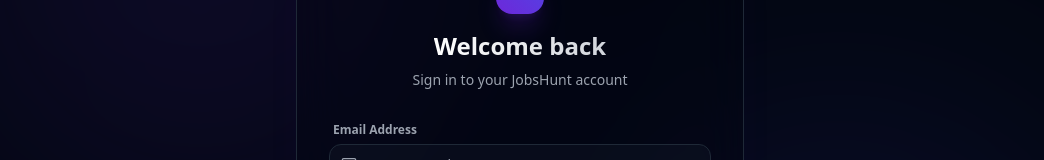
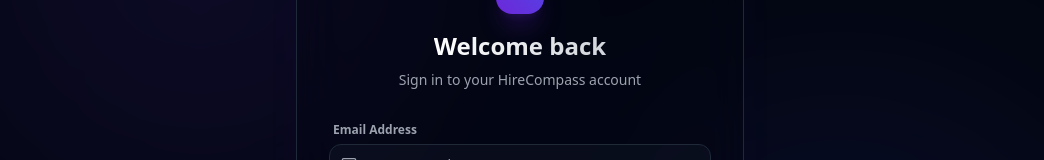
Before and after one commit to imkunal01/HireCompass, a Next.js app: page /login in a window 1280 px wide. Shown: the part 238-398 px from the top of the page, without its empty margins (120-1164 px from the left). Built offline with nearby package versions, Linux system fonts and the light colour scheme.

Commit message:
feat: implement project management and snippet generation features within dashboard modules

```diff
--- a/app/(auth)/login/page.tsx
+++ b/app/(auth)/login/page.tsx
@@ -62,7 +62,7 @@
             Welcome back
           </h1>
           <p className="mt-2 text-sm text-muted-foreground">
-            Sign in to your JobsHunt account
+            Sign in to your HireCompass account
           </p>
         </div>
 
--- a/app/(dashboard)/assistant/page.tsx
+++ b/app/(dashboard)/assistant/page.tsx
@@ -16,7 +16,7 @@
 
 // Default user profile — editable in the page
 const DEFAULT_PROFILE = {
-  name: "Job Hunter",
+  name: "Your Name",
   skills: ["React", "TypeScript", "Next.js", "Node.js", "Python", "SQL"],
   projects: [
     { name: "Portfolio Website", tech: ["Next.js", "TypeScript"], description: "Personal portfolio with blog" },
--- a/app/(dashboard)/projects/page.tsx
+++ b/app/(dashboard)/projects/page.tsx
@@ -502,7 +502,7 @@
             <input
               value={name}
               onChange={(e) => setName(e.target.value)}
-              placeholder="e.g. JobsHunt Tracker"
+              placeholder="e.g. HireCompass Tracker"
               className="w-full rounded-xl border border-border bg-secondary/20 px-3.5 py-2.5 text-sm text-foreground focus:outline-none focus:ring-2 focus:ring-primary/30 placeholder:text-muted-foreground/50"
             />
           </div>
--- a/app/(dashboard)/settings/page.tsx
+++ b/app/(dashboard)/settings/page.tsx
@@ -4,8 +4,8 @@
 import { Settings, Shield, Bell, User, Lock, Mail } from "lucide-react"
 
 export default function SettingsPage() {
-  const [name, setName] = useState("Demo Job Hunter")
-  const [email, setEmail] = useState("demo@jobshunt.com")
+  const [name, setName] = useState("Demo User")
+  const [email, setEmail] = useState("demo@hirecompass.app")
 
   return (
     <div className="space-y-6">
--- a/app/layout.tsx
+++ b/app/layout.tsx
@@ -9,7 +9,7 @@
 });
 
 export const metadata: Metadata = {
-  title: "JobsHunt - Premium Job Hunt Tracker",
+  title: "HireCompass - Premium Job Application Tracker",
   description: "Organize, monitor, and optimize your job applications, interviews, and offers in one professional dashboard.",
 };
 
--- a/components/layout/sidebar.tsx
+++ b/components/layout/sidebar.tsx
@@ -77,7 +77,7 @@
           </div>
           {sidebarOpen && (
             <span className="font-bold text-lg bg-gradient-to-r from-white to-gray-400 bg-clip-text text-transparent">
-              JobsHunt
+              HireCompass
             </span>
           )}
         </Link>
```
